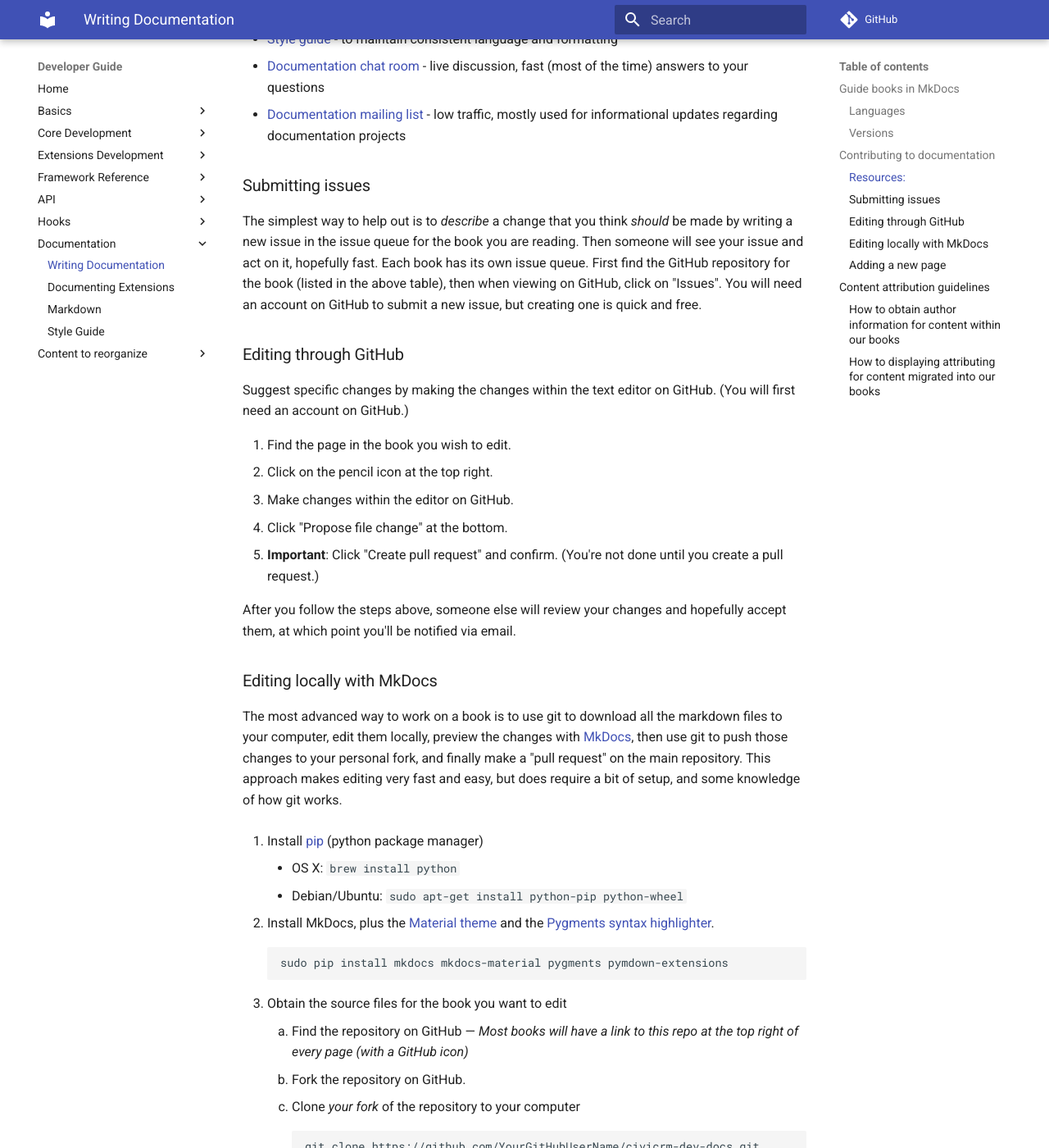
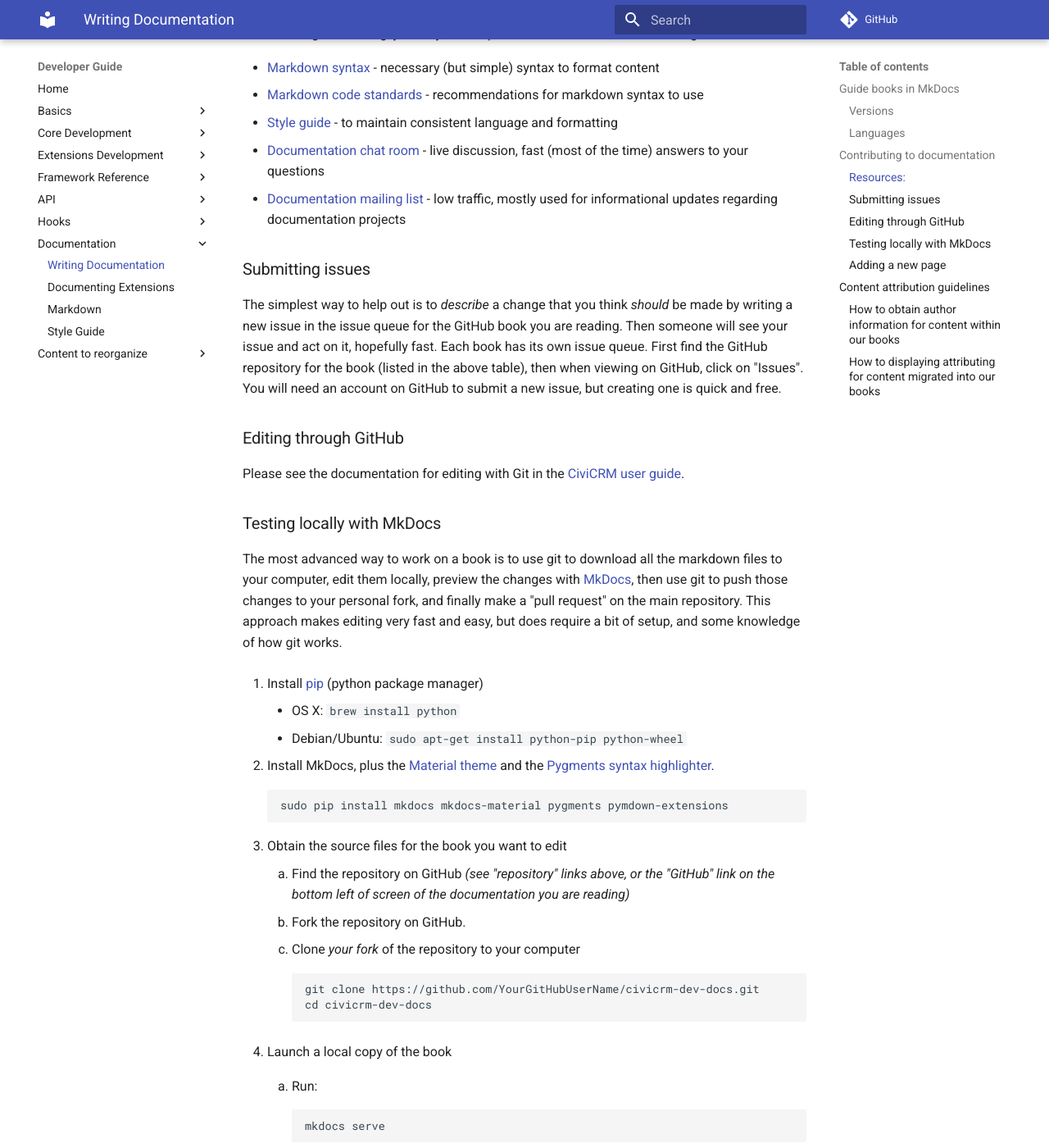
Before and after one commit to civicrm/civicrm-dev-docs, an MkDocs documentation site: the page built from docs/documentation.md, in a window 1280 px wide and 1400 px high, scrolled down 1300 px. Shown: the whole window at 82% size. Built offline with MkDocs 1.6.1 and Material for MkDocs 9.7.7, drawn with Linux system fonts in a browser that asks for light colours; comment, search, counter and statistics services are not loaded; old or Windows-style settings are respelled for this version of MkDocs; some of the changed text lies outside the part shown.

Commit message:
Update documentation on documentation

````diff
--- a/docs/documentation.md
+++ b/docs/documentation.md
@@ -2,7 +2,7 @@
 
 To *read* documentation, go to [docs.civicrm.org](https://docs.civicrm.org) for the most high-level list of all active documentation.
 
-This page describes the documentation systems within CiviCRM and how to contribute.
+This page describes the details of the documentation systems within CiviCRM and how to contribute. We also have a more [basic overview] (https://docs.civicrm.org/user/en/latest/the-civicrm-community/contributing-to-this-manual/) on how to contribute to this guide or the user guide.
 
 !!! note "Note: the wiki is not covered here"
     The [wiki] has historically been CiviCRM's documentation system but is currently being phased out. As of early 2017, documentation is still somewhat split between the wiki the the guide books described below, but we are working to eventually consolidate *all* documentation into guide books. A [migration process][migration] is currently underway for this Developer Guide, and a process will [likely](https://github.com/civicrm/civicrm-docs/issues/17) follow for a dedicated Administrator Guide, as well as [extension guides](https://github.com/civicrm/civicrm-docs/issues/14).
@@ -16,9 +16,6 @@
 
 We are using [MkDocs](http://www.mkdocs.org) to produce books. The content for each of these books is written in [markdown](/markdownrules.md), stored in text files, and hosted in a repository on GitHub. Then, the books are automatically published to [docs.civicrm.org](https://docs.civicrm.org) using our custom [publishing system](https://github.com/civicrm/civicrm-docs).
 
-### Languages
-
-A book can have multiple languages, and we use separate repositories for different languages.
 
 ### Versions
 
@@ -30,6 +27,9 @@
 
 In rarer cases, if you have an edit that pertains to a specific version, (e.g. documentation about a feature in an *older* version of CiviCRM, which does not require documentation in the latest version), then please edit the branch corresponding to that version.
 
+### Languages
+
+A book can have multiple languages, and we use separate repositories for different languages. For example, you can click *See all X editions* and find the repositories for additional languages.
 
 ## Contributing to documentation
 
@@ -48,21 +48,13 @@
 
 ### Submitting issues
 
-The simplest way to help out is to *describe* a change that you think *should* be made by writing a new issue in the issue queue for the book you are reading. Then someone will see your issue and act on it, hopefully fast. Each book has its own issue queue. First find the GitHub repository for the book (listed in the above table), then when viewing on GitHub, click on "Issues". You will need an account on GitHub to submit a new issue, but creating one is quick and free.
+The simplest way to help out is to *describe* a change that you think *should* be made by writing a new issue in the issue queue for the GitHub book you are reading. Then someone will see your issue and act on it, hopefully fast. Each book has its own issue queue. First find the GitHub repository for the book (listed in the above table), then when viewing on GitHub, click on "Issues". You will need an account on GitHub to submit a new issue, but creating one is quick and free.
 
 ### Editing through GitHub
 
-Suggest specific changes by making the changes within the text editor on GitHub. (You will first need an account on GitHub.)
+Please see the documentation for editing with Git in the [CiviCRM user guide](https://docs.civicrm.org/user/en/stable/the-civicrm-community/contributing-to-this-manual/#single_changes).
 
-1. Find the page in the book you wish to edit.
-1. Click on the pencil icon at the top right.
-1. Make changes within the editor on GitHub.
-1. Click "Propose file change" at the bottom.
-1. **Important**: Click "Create pull request" and confirm. (You're not done until you create a pull request.)
-
-After you follow the steps above, someone else will review your changes and hopefully accept them, at which point you'll be notified via email.
-
-### Editing locally with MkDocs {:#mkdocs}
+### Testing locally with MkDocs {:#mkdocs}
 
 The most advanced way to work on a book is to use git to download all the markdown files to your computer, edit them locally, preview the changes with [MkDocs](http://mkdocs.org/), then use git to push those changes to your personal fork, and finally make a "pull request" on the main repository. This approach makes editing very fast and easy, but does require a bit of setup, and some knowledge of how git works.
 
@@ -78,7 +70,7 @@
     ```
 
 1.  Obtain the source files for the book you want to edit
-    1.  Find the repository on GitHub &mdash; *Most books will have a link to this repo at the top right of every page (with a GitHub icon)*
+    1.  Find the repository on GitHub *(see "repository" links above, or the "GitHub" link on the bottom left of screen of the documentation you are reading)*
     1.  Fork the repository on GitHub.
     1.  Clone *your fork* of the repository to your computer
 
````
